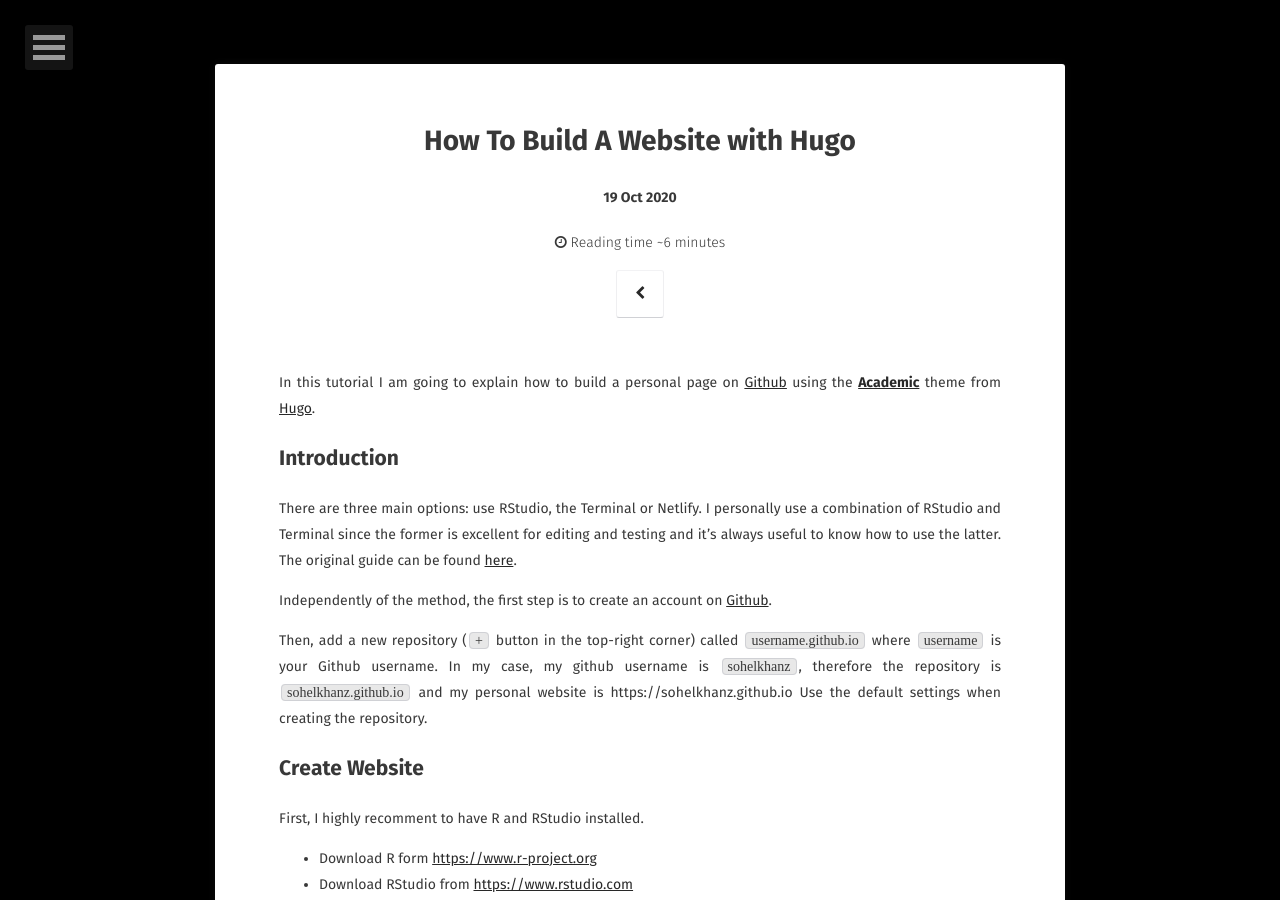
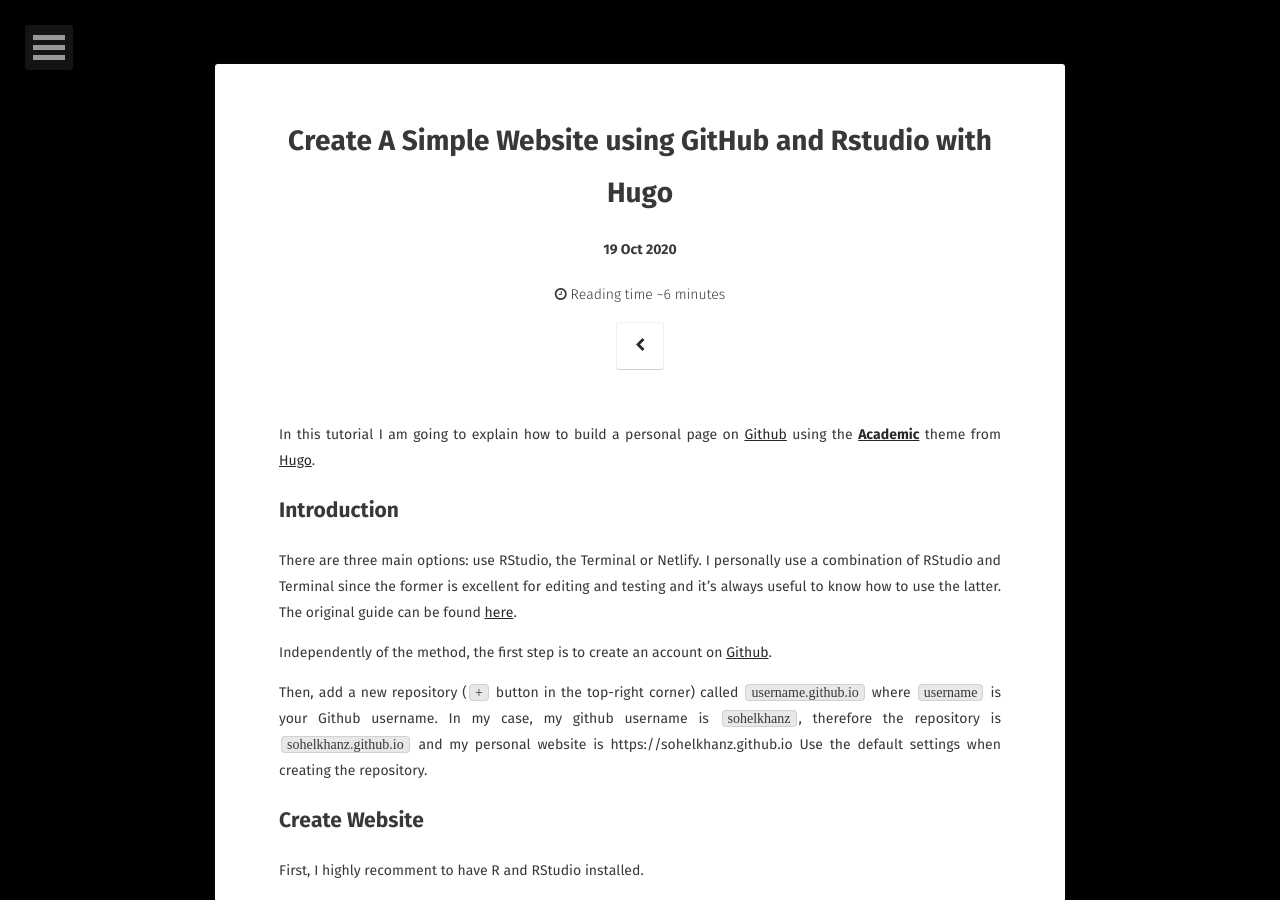
Before and after one commit to sohelkhanzz/mphs-edu.github.io, a Jekyll site: the page built from _posts/2020-10-19-website-build.md, in a window 1280 px wide and 900 px high. Built offline with Jekyll 4.4.1, drawn with Linux system fonts in a browser that asks for light colours; nearby versions of some CDN libraries; some web fonts are replaced; comment, search, counter and statistics services are not loaded; a style sheet for code colours, icons or effects is not loaded.

Commit message:
Update 2020-10-19-website-build.md

```diff
--- a/_posts/2020-10-19-website-build.md
+++ b/_posts/2020-10-19-website-build.md
@@ -1,8 +1,8 @@
 ---
 layout: post
-title: "How To Build A Website with Hugo"
+title: "Create A Simple Website using GitHub and Rstudio with Hugo"
 date: 2020-10-19
-excerpt: "How To Build Website"
+excerpt: "How To Build A Simple Personal site"
 tags: [website,Hugo,tutorial]
 feature:
 comments: true
```
